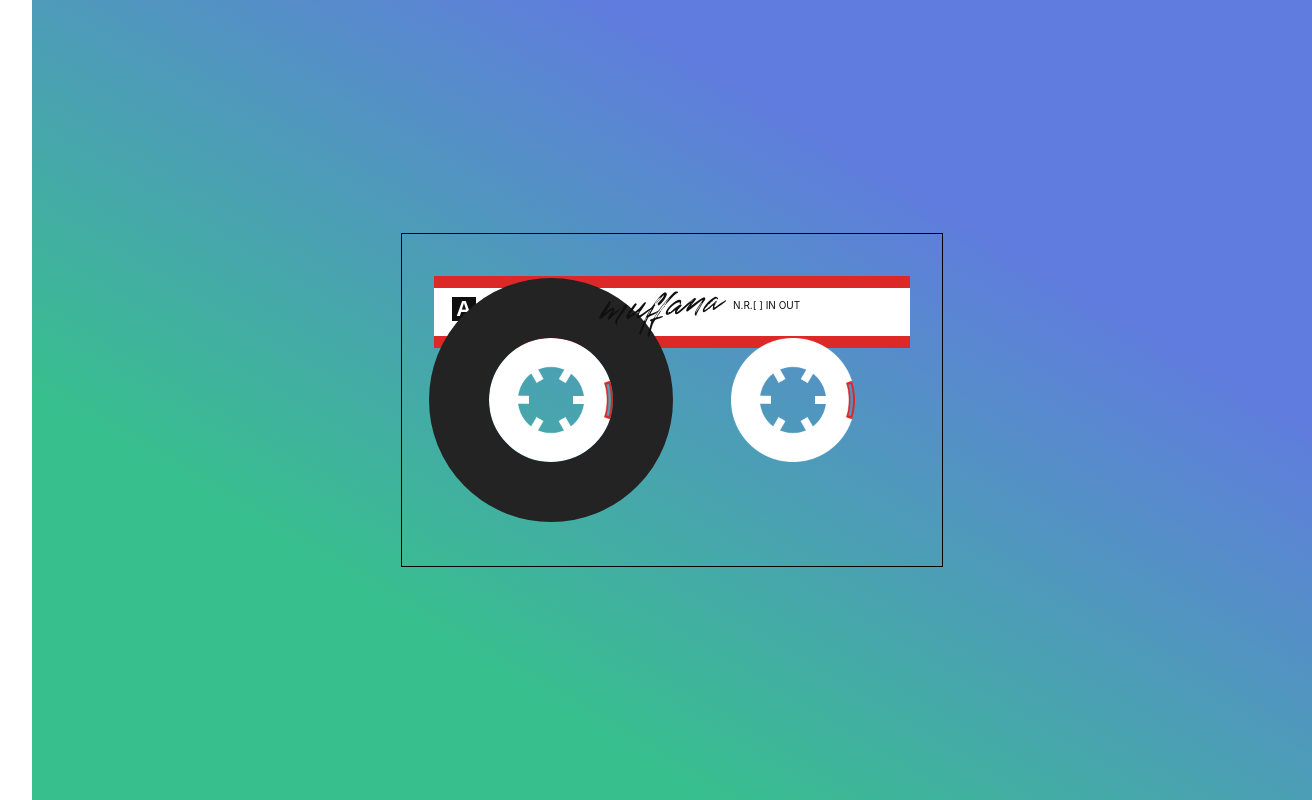
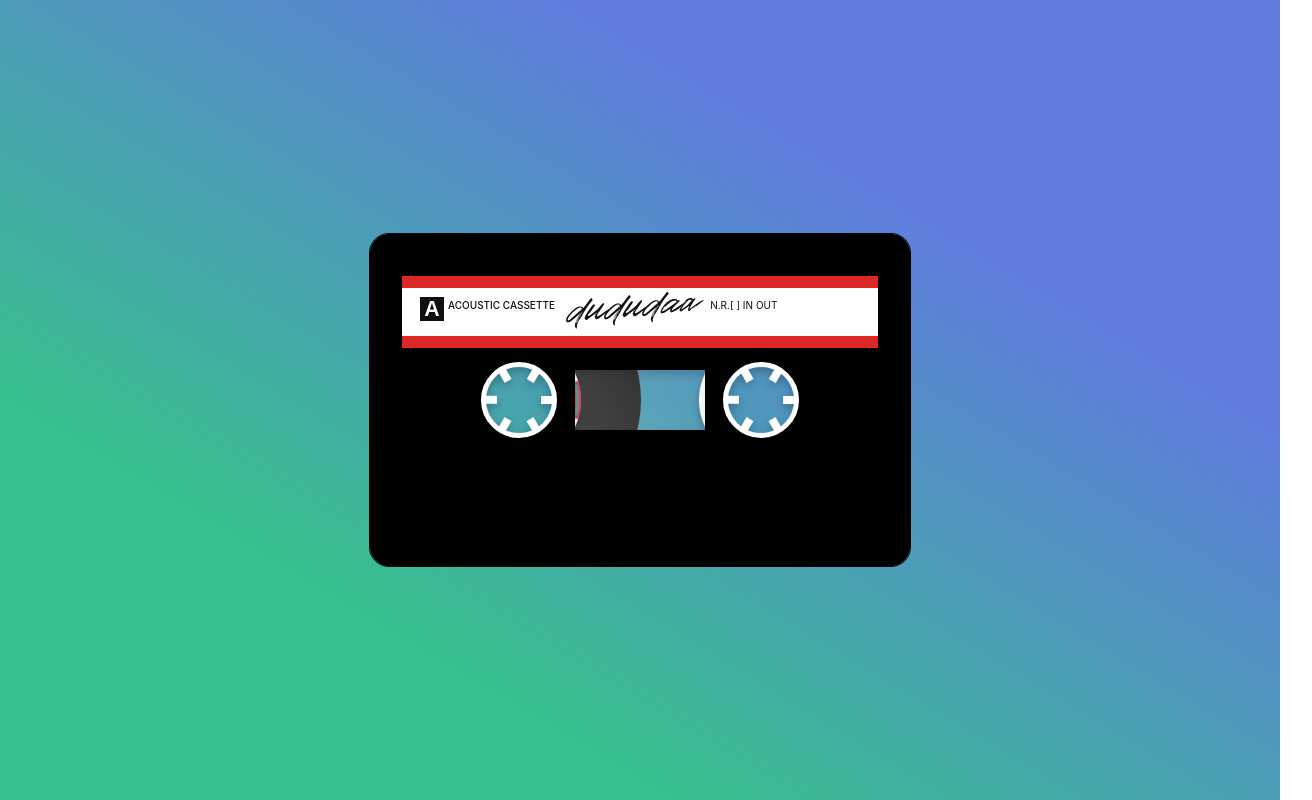
Before and after one commit to prodbyola/cobham-player, a Vue app: page / in a window 1280 px wide. Shown: the whole page, 1312 px wide, since content can reach past the window. Built offline with nearby package versions, Linux system fonts and the light colour scheme; a web font is replaced by a local one.

Commit message:
Added cassette cover.

```diff
--- a/src/App.vue
+++ b/src/App.vue
@@ -1,10 +1,6 @@
 <template>
-  <main>
-    <div class="cs-player-page csp_page_bg">
-      <div class="csp-cassette">
-        <Cassette />
-      </div>
-    </div>
+  <main class="cs-player-page">
+    <Cassette />
   </main>
 </template>
 
@@ -29,4 +25,12 @@ import Cassette from './components/cassette/CassetteIndex.vue';
   justify-content: center;
   align-items: center;
 }
+
+#app {
+  @extend .csp_page_bg;
+  min-width: 100vw;
+  max-width: none;
+  min-height: 100vh;
+  padding: 0;
+}
 </style>
--- a/src/components/cassette/CassetteIndex.vue
+++ b/src/components/cassette/CassetteIndex.vue
@@ -1,22 +1,25 @@
 <template>
     <div class="csp-cassette">
-        <TapeReels />
-        <Sticker />
-        <TapeCenter />
+      <TapeReels />
+      <TapeCover />
+      <Sticker />
+        <!-- <TapeCenter /> -->
       </div>
 </template>
 <script setup lang="ts">
 import TapeReels from './TapeReels.vue';
+import TapeCover from './TapeCover.vue';
 import Sticker from './TapeSticker.vue';
-import TapeCenter from './TapeCenter.vue';
+// import TapeCenter from './TapeCenter.vue';
 </script>
 
 <style lang="scss" scoped>
  .csp-cassette {
     position: relative;
-    width: 542px;
-    height: 334px;
+    min-width: 542px;
+    min-height: 334px;
     border: solid 1px #030303;
     padding: 42px 32px;
+    border-radius: 20px;
   }
 </style>
--- /dev/null
+++ b/src/components/cassette/TapeCover.vue
@@ -0,0 +1,64 @@
+<template>
+    <div class="csp_tape_cover tc_horizontal tc_top">
+    </div>
+    <div class="csp_tape_cover tc_horizontal tc_bottom">
+    </div>
+    <div class="csp_tape_cover tc_vertical tc_left">
+    </div>
+    <div class="csp_tape_cover tc_vertical tc_right">
+    </div>
+    <div class="csp_tape_cover tc_vertical__patch tc_left">
+    </div>
+    <div class="csp_tape_cover tc_vertical__patch tc_right">
+    </div>
+</template>
+<style lang="scss" scoped>
+.csp_tape_cover {
+    position: absolute;
+    background-color: black;
+}
+
+.tc_horizontal {
+    height: 128px;
+    width: 100%;
+    left: 0;
+    border-radius: 20px
+}
+
+.tc_vertical {
+    height: 100%;
+    width: 110px;
+    top: 0;
+    border-radius: 20px
+}
+
+.tc_vertical__patch {
+    @extend .tc_vertical;
+    width: 14px;
+    background-color: black;
+}
+
+.tc_vertical__patch.tc_left {
+    left: 190px;
+}
+
+.tc_vertical__patch.tc_right {
+    right: 190px;
+}
+
+.tc_left {
+    left: 0;
+}
+
+.tc_right {
+    right: 0;
+}
+
+.tc_top {
+    top: 0;
+}
+
+.tc_bottom {
+    bottom: 0;
+}
+</style>
--- a/src/components/cassette/TapeReels.vue
+++ b/src/components/cassette/TapeReels.vue
@@ -1,5 +1,5 @@
 <template>
-    <div class="csp_reels">
+    <div class="csp_plaster csp_reels">
         <div class="csp__reel reel__rolled">
             <img src="/images/reel.png" />
         </div>
@@ -7,9 +7,19 @@
             <img src="/images/reel.png" />
         </div>
     </div>
+    <div class="csp_plaster csp_reels_holes">
+        <div class="csp_reels_hole">
+        </div>
+        <div class="csp_reels_hole">
+        </div>
+    </div>
+    <div class="csp_plaster">
+        <div class="csp_reels__window">
+        </div>
+    </div>
 </template>
 <style lang="scss" scoped>
-.csp_reels {
+.csp_plaster {
     position: absolute;
     display: flex;
     justify-content: center;
@@ -18,6 +28,9 @@
     top: 0;
     width: 100%;
     height: 100%;
+}
+
+.csp_reels {
     column-gap: 118px;
 
     .csp__reel {
@@ -30,6 +43,7 @@
         img {
             width: 100%;
             height: 100%;
+            filter: drop-shadow(0px 4px 4px rgba(0, 0, 0, 0.25));
         }
     }
 
@@ -37,4 +51,30 @@
         outline: solid #232323 60px;
     }
 }
+
+.csp_reels_holes {
+    column-gap: 166px;
+    .csp_reels_hole {
+        height: 76px;
+        width: 76px;
+        border-radius: 50%;
+        outline: solid black 18px;
+    }
+}
+
+$window_vertical_border: 2px;
+$window_horizontal_border: 8px;
+
+.csp_reels__window {
+    width: 134px;
+    height: 76px;
+    border-top: $window_horizontal_border solid black;
+    border-bottom: $window_horizontal_border solid black;
+    border-left: $window_vertical_border solid black;
+    border-right: $window_vertical_border solid black;
+    background: linear-gradient(63deg, rgba(248, 248, 248, 0.15) 15.84%, rgba(248, 248, 248, 0.05) 83.17%);
+    stroke-width: 1px;
+    stroke: #000;
+    filter: drop-shadow(0px 4px 4px rgba(0, 0, 0, 0.25));
+}
 </style>
--- a/src/components/cassette/TapeSticker.vue
+++ b/src/components/cassette/TapeSticker.vue
@@ -6,7 +6,7 @@
                 <p class="sidea__text">A</p>
             </div>
             <p class="csp__sticker_acst_text">acoustic cassette</p>
-            <p class="csp__scripted">muffana</p>
+            <p class="csp__scripted">dududaa</p>
             <p class="csp__sticker_text">N.R.[ ] IN OUT</p>
         </div>
         <div class="csp__sticker_redtape"></div>
@@ -14,6 +14,7 @@
 </template>
 <style lang="scss" scoped>
 .csp__sticker {
+    position: relative;
     .csp__sticker_redtape {
         height: 12px;
         background-color: #DD2828;
```
